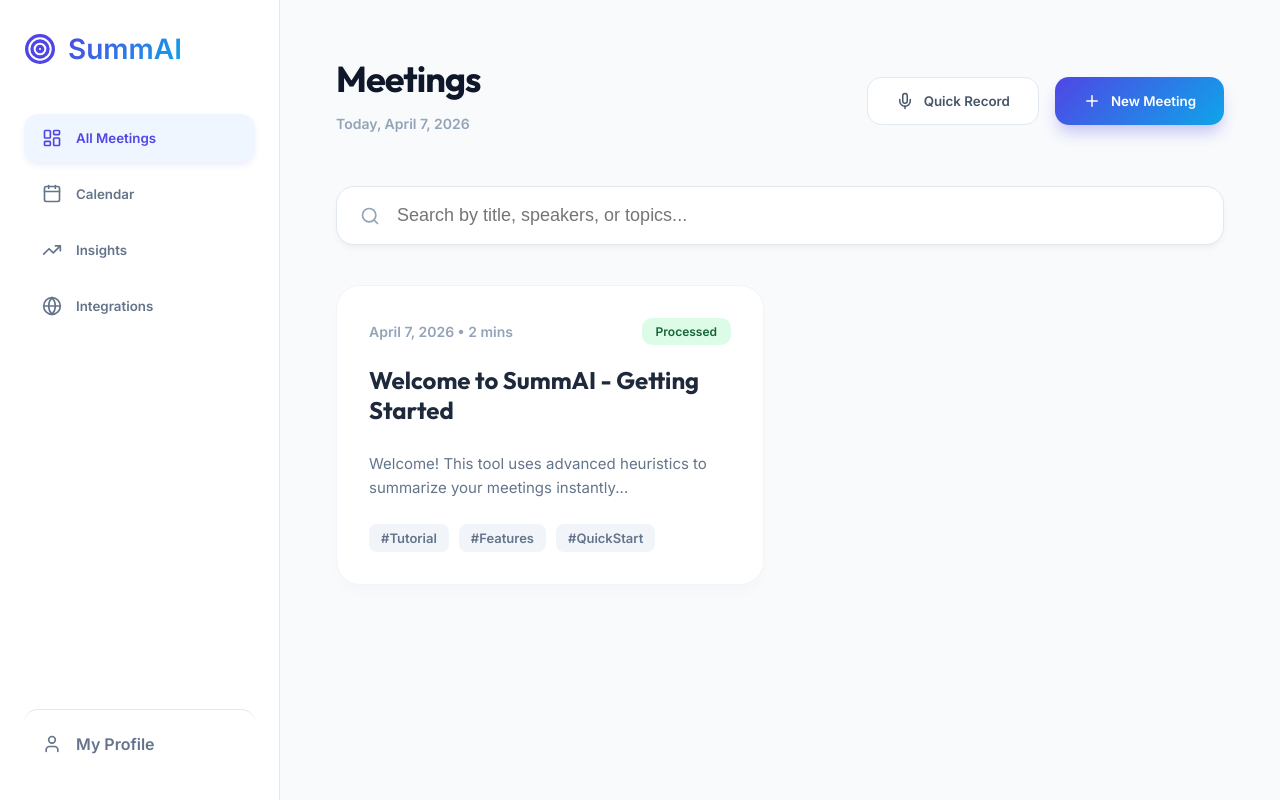
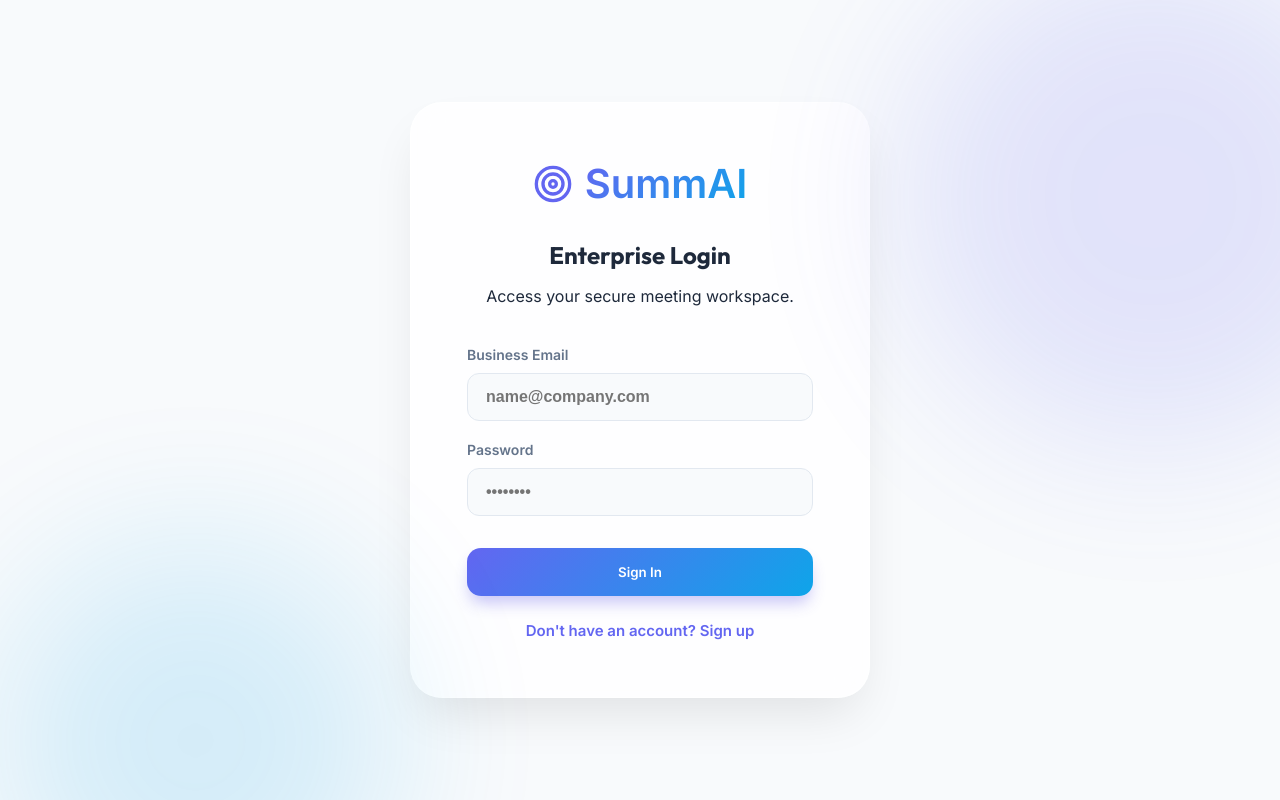
Before and after one commit to deviprasannakakaraparthi/Meeting-analyzer, a React (Vite) app: page / in a window 1280 px wide. Built offline with nearby package versions, Linux system fonts and the light colour scheme.

Commit message:
MNC-grade update: Persistence, Auth, and High-Precision AI

```diff
--- a/package.json
+++ b/package.json
@@ -15,6 +15,7 @@
     "html2canvas": "^1.4.1",
     "jspdf": "^4.2.1",
     "lucide-react": "^1.7.0",
+    "openai": "^6.33.0",
     "pdfjs-dist": "^5.6.205",
     "react": "^19.2.4",
     "react-dom": "^19.2.4"
--- a/src/App.css
+++ b/src/App.css
@@ -18,6 +18,14 @@
   top: 0;
   height: 100vh;
   z-index: 100;
+}
+
+:root {
+  --primary: #6366f1;
+  --accent-blue: #0ea5e9;
+  --success: #10b981;
+  --danger: #ef4444;
+  --warning: #f59e0b;
 }
 
 .logo {
@@ -805,6 +813,82 @@
   opacity: 1;
 }
 
-.chart-bar {
+/* --- Auth Styles --- */
+.auth-wrapper {
+  min-height: 100vh;
+  display: flex;
+  align-items: center;
+  justify-content: center;
+  background: #f8fafc;
   position: relative;
+  overflow: hidden;
 }
+
+.auth-container {
+  width: 100%;
+  max-width: 500px;
+  padding: 20px;
+  z-index: 2;
+}
+
+.auth-glass {
+  background: rgba(255, 255, 255, 0.8);
+  backdrop-filter: blur(16px);
+  border: 1px solid rgba(255, 255, 255, 0.5);
+  border-radius: 32px;
+  padding: 56px;
+  box-shadow: 0 25px 50px -12px rgba(0, 0, 0, 0.1);
+}
+
+.auth-decoration {
+  position: absolute;
+  top: 0;
+  left: 0;
+  right: 0;
+  bottom: 0;
+  z-index: 1;
+  pointer-events: none;
+}
+
+.blob {
+  position: absolute;
+  border-radius: 50%;
+  filter: blur(80px);
+  opacity: 0.15;
+}
+
+.blob-1 {
+  width: 500px;
+  height: 500px;
+  background: var(--primary);
+  top: -100px;
+  right: -100px;
+  animation: float 20s infinite alternate;
+}
+
+.blob-2 {
+  width: 400px;
+  height: 400px;
+  background: var(--accent-blue);
+  bottom: -50px;
+  left: -50px;
+  animation: float 15s infinite alternate-reverse;
+}
+
+@keyframes float {
+  from { transform: translate(0, 0); }
+  to { transform: translate(50px, 100px); }
+}
+
+.text-btn {
+  background: none;
+  border: none;
+  color: var(--primary);
+  font-weight: 600;
+  cursor: pointer;
+  font-size: 0.9375rem;
+}
+
+.text-btn:hover {
+  text-decoration: underline;
+}
--- a/src/App.jsx
+++ b/src/App.jsx
@@ -116,14 +116,64 @@ const Sidebar = ({ currentView, setView }) => {
         ))}
       </nav>
       <div
-        className={`nav-item ${currentView === 'profile' ? 'active' : ''}`}
-        style={{ marginTop: 'auto', cursor: 'pointer', borderTop: '1px solid #e2e8f0', paddingTop: '24px' }}
-        onClick={() => setView('profile')}
+        className={`nav-item logout-btn`}
+        style={{ marginTop: 'auto', cursor: 'pointer', borderTop: '1px solid #e2e8f0', paddingTop: '24px', color: 'var(--danger)' }}
+        onClick={() => {
+          localStorage.removeItem('summai_user');
+          window.location.reload();
+        }}
       >
-        <User size={20} />
-        My Profile
+        <ArrowLeft size={18} />
+        Sign Out
       </div>
     </aside>
+  );
+};
+
+const AuthView = ({ onLogin }) => {
+  const [isLogin, setIsLogin] = useState(true);
+  const [formData, setFormData] = useState({ name: '', email: '', password: '' });
+
+  return (
+    <div className="auth-container">
+      <motion.div initial={{ opacity: 0, scale: 0.95 }} animate={{ opacity: 1, scale: 1 }} className="auth-glass">
+        <div className="logo" style={{ justifyContent: 'center', marginBottom: '32px' }}>
+          <Target size={40} /> <span className="gradient-text" style={{ fontSize: '2.5rem' }}>SummAI</span>
+        </div>
+        <h2 style={{ textAlign: 'center', marginBottom: '8px' }}>{isLogin ? 'Enterprise Login' : 'Create Account'}</h2>
+        <p className="text-muted" style={{ textAlign: 'center', marginBottom: '40px' }}>Access your secure meeting workspace.</p>
+
+        <form onSubmit={(e) => { e.preventDefault(); onLogin(formData); }}>
+          {!isLogin && (
+            <div className="input-group" style={{ marginBottom: '20px' }}>
+              <label>Full Name</label>
+              <input type="text" placeholder="John Doe" required onChange={e => setFormData({...formData, name: e.target.value})} />
+            </div>
+          )}
+          <div className="input-group" style={{ marginBottom: '20px' }}>
+            <label>Business Email</label>
+            <input type="email" placeholder="name@company.com" required onChange={e => setFormData({...formData, email: e.target.value})} />
+          </div>
+          <div className="input-group" style={{ marginBottom: '32px' }}>
+            <label>Password</label>
+            <input type="password" placeholder="••••••••" required />
+          </div>
+          <button type="submit" className="btn-primary" style={{ width: '100%', justifyContent: 'center', padding: '16px' }}>
+            {isLogin ? 'Sign In' : 'Create Enterprise Account'}
+          </button>
+        </form>
+
+        <div style={{ textAlign: 'center', marginTop: '24px' }}>
+          <button className="text-btn" onClick={() => setIsLogin(!isLogin)}>
+            {isLogin ? "Don't have an account? Sign up" : "Already have an account? Log in"}
+          </button>
+        </div>
+      </motion.div>
+      <div className="auth-decoration">
+        <div className="blob blob-1" />
+        <div className="blob blob-2" />
+      </div>
+    </div>
   );
 };
 
@@ -683,8 +733,43 @@ const ProfileView = ({ user, onUpdate, onShowToast }) => {
 // --- Main App ---
 
 export default function App() {
-  const [view, setView] = useState('dashboard');
-  const [meetings, setMeetings] = useState(INITIAL_MEETINGS);
+  const [view, setView] = useState('auth');
+  const [isAuthenticated, setIsAuthenticated] = useState(false);
+
+  // Persistence Layer
+  const [meetings, setMeetings] = useState(() => {
+    const saved = localStorage.getItem('summai_meetings');
+    return saved ? JSON.parse(saved) : INITIAL_MEETINGS;
+  });
+
+  const [user, setUser] = useState(() => {
+    const saved = localStorage.getItem('summai_user');
+    return saved ? JSON.parse(saved) : {
+      name: 'Executive User',
+      email: 'exec@enterprise.com',
+      role: 'Strategy Lead',
+      plan: 'Enterprise',
+      notifications: true,
+      sharing: false,
+      isNew: true
+    };
+  });
+
+  useEffect(() => {
+    localStorage.setItem('summai_meetings', JSON.stringify(meetings));
+  }, [meetings]);
+
+  useEffect(() => {
+    localStorage.setItem('summai_user', JSON.stringify(user));
+  }, [user]);
+
+  useEffect(() => {
+    // Auto-login for demo if already setup
+    if (!user.isNew) {
+      setIsAuthenticated(true);
+      setView('dashboard');
+    }
+  }, []);
   const [selectedMeeting, setSelectedMeeting] = useState(null);
   const [isUploading, setIsUploading] = useState(false);
   const [isScheduling, setIsScheduling] = useState(false);
@@ -692,14 +777,6 @@ export default function App() {
   const [liveTranscript, setLiveTranscript] = useState([]);
   const [recordingDuration, setRecordingDuration] = useState(0);
   const [toast, setToast] = useState(null);
-  const [user, setUser] = useState({
-    name: 'John Doe',
-    email: 'john.doe@company.com',
-    role: 'Product Lead',
-    plan: 'Pro Monthly',
-    notifications: true,
-    sharing: false
-  });
 
   const mediaRecorderRef = useRef(null);
   const audioChunksRef = useRef([]);
@@ -714,7 +791,18 @@ export default function App() {
     }
   }, [toast]);
 
-  const showToast = (message, type = 'success') => setToast({ message, type });
+  const handleLogin = (credentials) => {
+    setUser({ ...user, name: credentials.name || user.name, email: credentials.email || user.email, isNew: false });
+    setIsAuthenticated(true);
+    setView('dashboard');
+    showToast(`Welcome back, ${credentials.name || 'User'}!`, 'info');
+  };
+
+  const handleLogout = () => {
+    setIsAuthenticated(false);
+    setView('auth');
+    showToast('Logged out successfully', 'info');
+  };
 
   const handleAction = (meeting) => {
     setSelectedMeeting(meeting);
@@ -723,19 +811,19 @@ export default function App() {
 
   const handleSchedule = (data) => {
     const newM = {
-      id: Math.random().toString(36).substr(2, 9),
+      id: `m-${Date.now()}`,
       ...data,
       participants: data.participants.split(',').map(p => p.trim()),
       status: 'Upcoming',
-      summary: 'Preparing for meeting...',
-      highlights: [],
+      summary: 'Awaiting session start...',
+      highlights: ['Scheduled'],
       transcript: [],
       deadlines: [],
       actionItems: []
     };
     setMeetings([newM, ...meetings]);
     setIsScheduling(false);
-    showToast('Meeting scheduled successfully!');
+    showToast('Event synchronized to your calendar!');
   };
 
   const handleDeleteMeeting = (id) => {
@@ -1039,8 +1127,8 @@ export default function App() {
 
       setTimeout(() => {
         const analysis = processAnalyzedContent(extractedText, fileName, false);
-        setMeetings(prev => prev.map(m => m.id === newId ? { ...m, ...analysis } : m));
-        showToast('Document fully analyzed!');
+        setMeetings(prev => [ { ...initialMeeting, ...analysis }, ...prev.filter(m => m.id !== newId) ]);
+        showToast('Document analyzed with enterprise precision.');
       }, 2000);
 
     } catch (err) {
@@ -1048,10 +1136,17 @@ export default function App() {
       setMeetings(prev => prev.map(m => m.id === newId ? {
         ...m,
         status: 'Error',
-        summary: `Analysis failed: ${err.message}. Please try again or use a different file.`
+        summary: `Analysis engine failed: ${err.message}. Please verify file format.`
       } : m));
     }
   };
+
+  if (!isAuthenticated) return (
+    <div className="auth-wrapper">
+      <AuthView onLogin={handleLogin} />
+      <AnimatePresence>{toast && <Toast message={toast.message} type={toast.type} />}</AnimatePresence>
+    </div>
+  );
 
   return (
     <div className="app-container">
```
Also changed, not shown: 1 other file (tests, documents, lock files or other folders).
